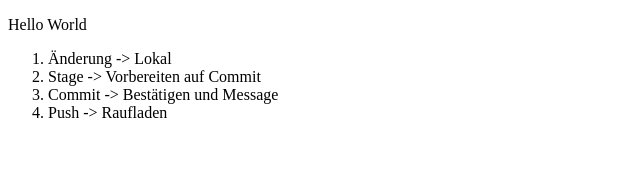
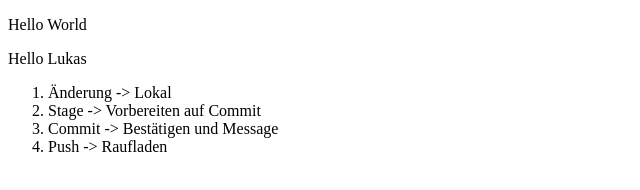
Before and after one commit to tiveritz/coding-campus-miniproject-chat-app, a website: page helloworld.html in a window 1280 px wide. Shown: the whole page, without its empty margins (0-640 px from the left). Drawn offline with Linux system fonts and the light colour scheme.

Commit message:
hallo lukas hinzugefügt

```diff
--- a/helloworld.html
+++ b/helloworld.html
@@ -8,6 +8,7 @@
 </head>
 <body>
     <p>Hello World</p>
+    <p>Hello Lukas</p>
     <ol>
         <li>Änderung -> Lokal</li>
         <li>Stage -> Vorbereiten auf Commit</li>
```
